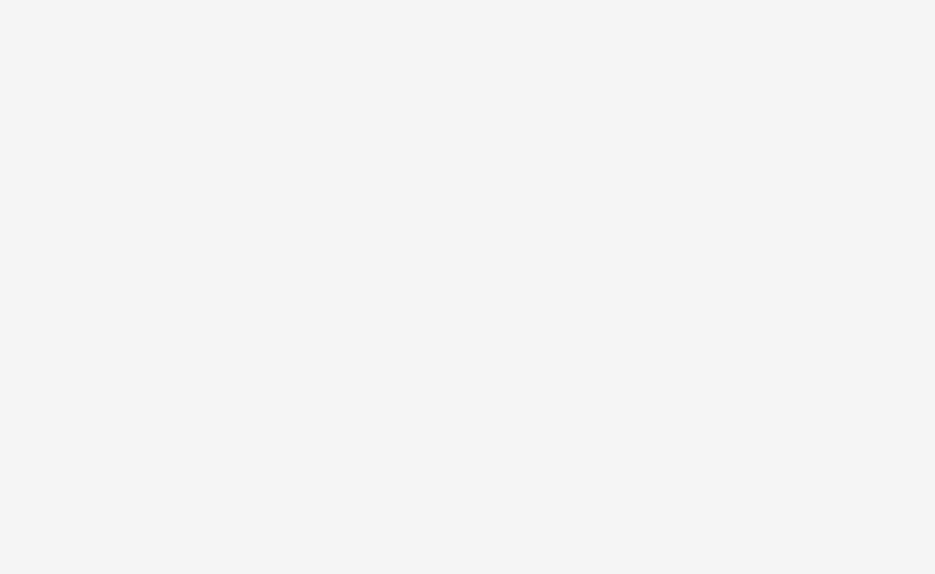
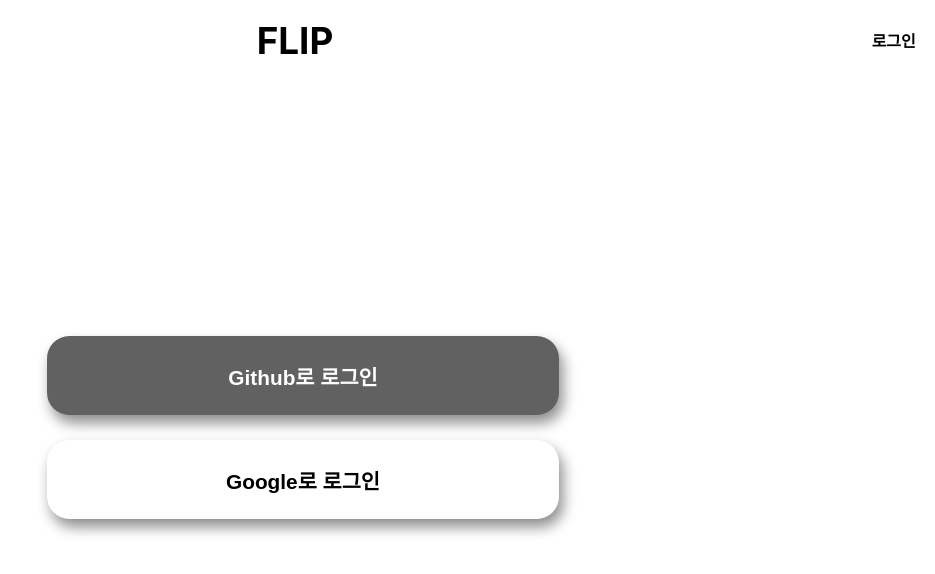
Before and after one commit to kwonena/FLIP, a React (Create React App) app: page /login in a window 1280 px wide. Before the commit this address had no page. Shown: the top 574 px of the page, without its empty margins (345-1280 px from the left). Built offline with nearby package versions, Linux system fonts and the light colour scheme.

Commit message:
Style : 로그인 페이지 퍼블리싱 & Fix : 기본 페이지 main component로 변경

```diff
--- a/src/app.css
+++ /dev/null
@@ -1,39 +0,0 @@
-.app {
-    width: 100%;
-    height: 100vh;
-    background-color: #f5f5f5;
-}
-.header {
-    width: 100%;
-    height: 10vh;
-    display: flex;
-    justify-content: center;
-    position: relative;
-    text-align: center;
-    flex-direction: column;
-    background-color: white;
-}
-
-.headerTitle {
-    color: #0346AA;
-    font-size: 2.3em;
-}
-
-.loginBtn {
-    position: absolute;
-    right: 0;
-    margin-right: 1.2em;
-    font-weight: bold;
-    cursor: pointer;
-}
-
-.githubBtn, .googleBtn {
-    width: 100%;
-    height: 2.5em;
-    font-size: 1.2rem;
-    border-radius: 1.2rem;
-    background-color: transparent;
-    cursor: pointer;
-    border: 0.2rem solid makerGreen;
-    outline: 0;
-}
--- a/src/app.jsx
+++ b/src/app.jsx
@@ -1,15 +1,15 @@
-import "./app.css";
+import "./app.module.css";
 import { BrowserRouter, Route, Routes } from "react-router-dom";
-import Login from "./components/login";
-import Main from "./components/main";
+import Login from "./components/login/login";
+import Main from "./components/main/main";
 
 function App() {
   return (
     <div className="app">
       <BrowserRouter>
         <Routes>
-          <Route exact path="/" element={<Login />} />
-          <Route path="/main" element={<Main />} />
+          <Route exact path="/" element={<Main />} />
+          <Route path="/login" element={<Login />} />
         </Routes>
       </BrowserRouter>
     </div>
--- /dev/null
+++ b/src/app.module.css
@@ -0,0 +1,7 @@
+@value makerBlue, makerBackground from './common/colors.css';
+
+.app {
+    width: 100%;
+    height: 100vh;
+    background-color: #f5f5f5;
+}
--- /dev/null
+++ b/src/common/colors.css
@@ -0,0 +1,2 @@
+@value makerBlue: #0346AA;
+@value makerBackground: #f5f5f5;
--- a/src/components/header.jsx
+++ b/src/components/header/header.jsx
@@ -1,13 +1,16 @@
 import React from "react";
 import { useNavigate } from "react-router-dom";
+import styles from "./header.module.css";
 
 const Header = (props) => {
   const navigate = useNavigate();
 
   return (
-    <div className="header">
-      <h1 className="headerTitle">FLIP</h1>
-      <span className="loginBtn" onClick={() => navigate("/")}>
+    <div className={styles.header}>
+      <h1 className={styles.title} onClick={() => navigate("/")}>
+        FLIP
+      </h1>
+      <span className={styles.login} onClick={() => navigate("/login")}>
         로그인
       </span>
       {/* 로그인 클릭시 라우터 이용해서 로그인 컴포넌트로 이동 */}
--- /dev/null
+++ b/src/components/header/header.module.css
@@ -0,0 +1,26 @@
+@value makerBlue from '../../common/colors.css';
+
+.header {
+    width: 100%;
+    height: 10vh;
+    display: flex;
+    justify-content: center;
+    position: relative;
+    text-align: center;
+    flex-direction: column;
+    background-color: white;
+}
+
+.title {
+    color: makerBlue;
+    font-size: 2.3em;
+    cursor: pointer;
+}
+
+.login {
+    position: absolute;
+    right: 0;
+    margin-right: 1.2em;
+    font-weight: bold;
+    cursor: pointer;
+}
--- a/src/components/login.jsx
+++ /dev/null
@@ -1,23 +0,0 @@
-import React from "react";
-import Header from "./header";
-
-// header에서 로그인 안 보이게
-const Login = (props) => {
-  return (
-    <section className="login">
-      <Header />
-      <section>
-        <ul>
-          <li>
-            <button className="githubBtn">Github</button>
-          </li>
-          <li>
-            <button className="googleBtn">Google</button>
-          </li>
-        </ul>
-      </section>
-    </section>
-  );
-};
-
-export default Login;
--- /dev/null
+++ b/src/components/login/login.jsx
@@ -0,0 +1,26 @@
+import React from "react";
+import Header from "../header/header";
+import styles from "./login.module.css";
+
+// header에서 로그인 안 보이게
+const Login = (props) => {
+  return (
+    <>
+      <Header />
+      <section className={styles.login}>
+        <section>
+          <ul className={styles.list}>
+            <li className={styles.item}>
+              <button className={styles.githubBtn}>Github로 로그인</button>
+            </li>
+            <li className={styles.item}>
+              <button className={styles.googleBtn}>Google로 로그인</button>
+            </li>
+          </ul>
+        </section>
+      </section>
+    </>
+  );
+};
+
+export default Login;
--- /dev/null
+++ b/src/components/login/login.module.css
@@ -0,0 +1,50 @@
+@value makerBlue,makerBackground from '../../common/colors.css';
+
+.login {
+    width: 100%;
+    height: 90vh;
+    background-color: makerBackground;
+    text-align: center;
+    display: flex;
+    flex-direction: column;
+    justify-content: center;
+}
+
+.list {
+    width: 100%;
+    display: flex;
+    flex-direction: column;
+    list-style: none;
+    padding: 0.5rem;
+}
+
+.item {
+    list-style: none;
+}
+
+.githubBtn,
+.googleBtn {
+    width: 40%;
+    height: 3.8em;
+    font-size: 1.2rem;
+    border-radius: 1.4rem;
+    margin-bottom: 1.2em;
+    background-color: transparent;
+    cursor: pointer;
+    border: 0;
+    outline: 0;
+    font-size: 1.3em;
+    font-weight: bold;
+    box-shadow: 4px 8px 14px 0px rgba(0, 0, 0, 0.45);
+    -webkit-box-shadow: 4px 8px 14px 0px rgba(0, 0, 0, 0.45);
+    -moz-box-shadow: 4px 8px 14px 0px rgba(0, 0, 0, 0.45);
+}
+
+.githubBtn {
+    background-color: #616161;
+    color: white;
+}
+
+.googleBtn {
+    background-color: white;
+}
--- a/src/components/main.jsx
+++ /dev/null
@@ -1,12 +0,0 @@
-import React from "react";
-import Header from "./header";
-
-const Main = (props) => {
-  return (
-    <>
-      <Header />
-    </>
-  );
-};
-
-export default Main;
```
Also changed, not shown: src/components/card/card.jsx (added), src/components/card/card.module.css (added).
